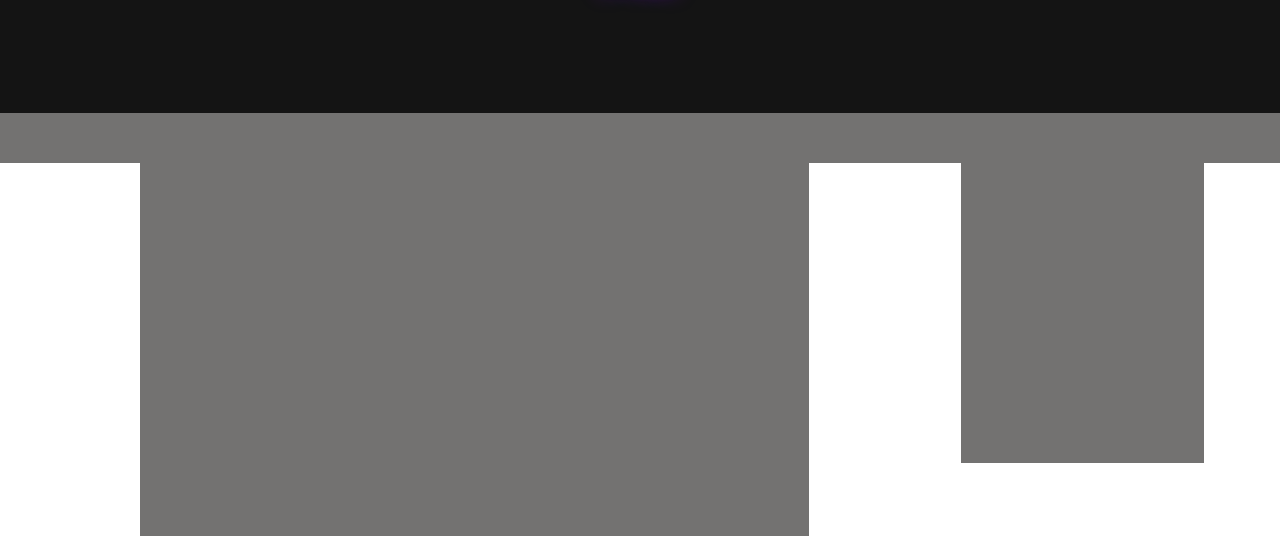
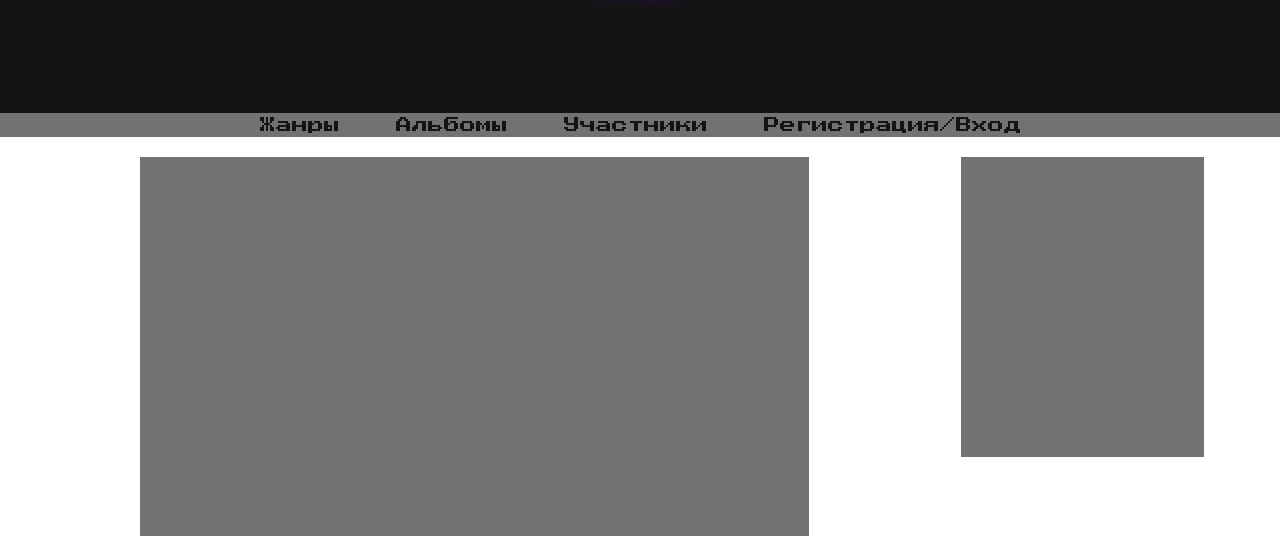
Before and after one commit to DevMaxik/GameMusic, a plain HTML site: page index.html in a window 1280 px wide. Shown: the part 264-800 px from the top of the page. Drawn offline with nearby package versions, Linux system fonts and the light colour scheme.

Commit message:
сделал меню

```diff
--- a/index.html
+++ b/index.html
@@ -19,7 +19,12 @@
                 </div>
             </div>
             <nav>
-
+                <ul>
+                    <li><a href="#">Жанры</a></li>
+                    <li><a href="#">Альбомы</a></li>
+                    <li><a href="#">Участники</a></li>
+                    <li><a href="#">Регистрация/Вход</a></li>
+                </ul>
             </nav>
         </header>
         <div class="content">
--- a/style/index.css
+++ b/style/index.css
@@ -36,9 +36,35 @@ header {
 }
 
 nav {
-    height: 50px;
+    height: auto;
     width: 100%;
     background-color: #737271;
+}
+
+nav ul {
+    list-style: none;
+    text-align: center;
+    margin-bottom: 0;
+    padding-left: 0;
+}
+
+nav ul li {
+    display: inline-block;
+}
+
+nav ul li:not(:first-child) {
+    margin-left: 40px;
+}
+
+nav ul li a {
+    text-decoration: none;
+    color:  #141414;
+}
+
+nav ul li a:hover {
+    text-decoration: none;
+    color: #f2f1f0;
+    text-shadow: 0 0 20px #7a04dd;
 }
 
 /* анимация для текста баннера */
@@ -69,6 +95,7 @@ nav {
 /* работа с content */
 .content {
     display: flex;
+    margin-top: 20px;
     margin-left: 5%;
     justify-content: space-around;
 }
```
